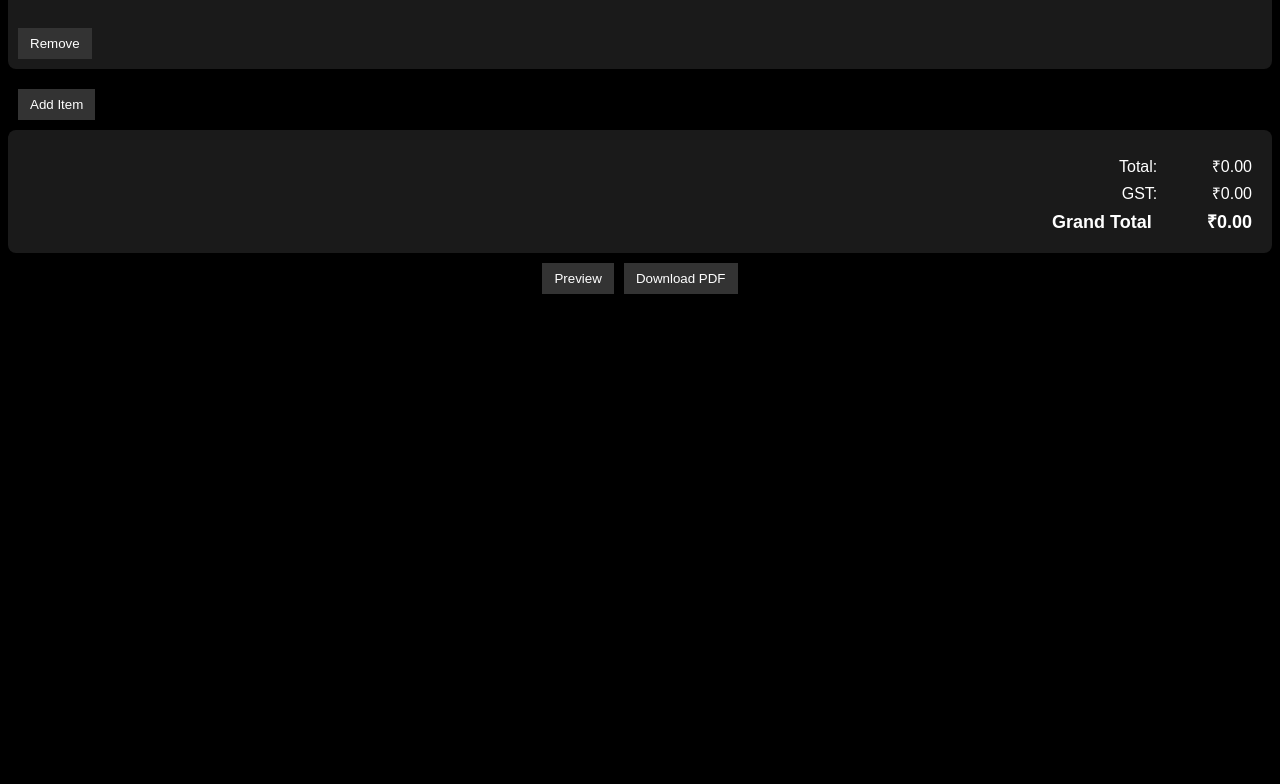
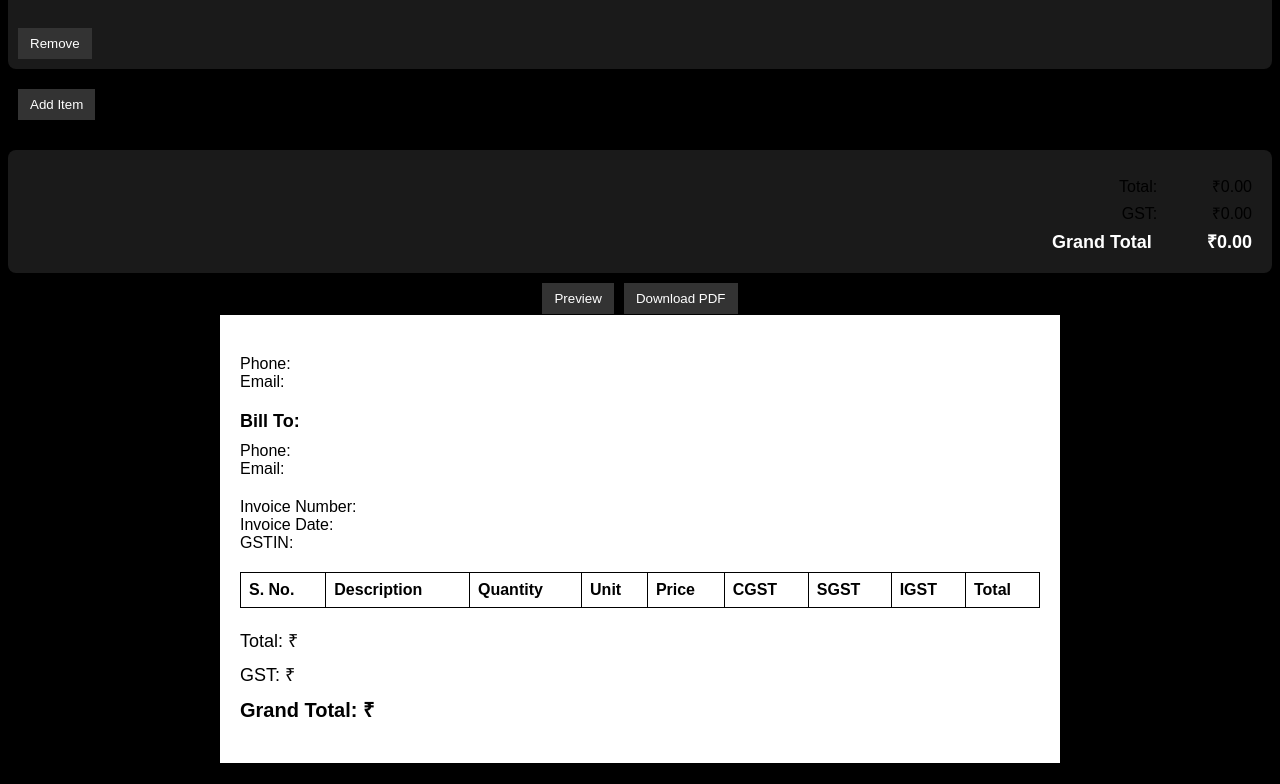
Before and after one commit to priyamkumar/Invoice-Generator, a React (Vite) app: page / in a window 1280 px wide. Shown: the part 1389-2173 px from the top of the page. Before the commit the page ends 1691 px from the top, so only its background shows below. Built offline with nearby package versions, Linux system fonts and the light colour scheme.

Commit message:
adding real time preview

```diff
--- a/src/App.css
+++ b/src/App.css
@@ -164,3 +164,62 @@ button:hover {
 #add-btn {
   margin: 10px;
 }
+
+
+
+.invoice-preview {
+  max-width: 800px;
+  margin: 0 auto;
+  padding: 20px;
+  border: 1px solid #000;
+  font-family: Arial, sans-serif;
+  background-color: #fff;
+  color: #000;
+}
+
+.header, .client-info, .invoice-details, .totals {
+  margin-bottom: 20px;
+}
+
+h2 {
+  font-size: 24px;
+  margin-bottom: 5px;
+  color: #000;
+}
+
+h3 {
+  font-size: 18px;
+  margin-bottom: 10px;
+  color: #000;
+}
+
+p {
+  margin: 0;
+  color: #000;
+}
+
+.item-table {
+  width: 100%;
+  border-collapse: collapse;
+  margin-bottom: 20px;
+}
+
+.item-table th, .item-table td {
+  border: 1px solid #000;
+  padding: 8px;
+  text-align: left;
+}
+
+.item-table th {
+  background-color: #fff;
+  color: #000;
+}
+
+.totals p {
+  font-size: 18px;
+  margin-bottom: 10px;
+}
+
+.totals b {
+  font-size: 20px;
+}
--- a/src/Components/BillInfo.jsx
+++ b/src/Components/BillInfo.jsx
@@ -4,9 +4,11 @@ import DateInvoiceGST from "./DateInvoiceGST";
 import ItemTable from "./ItemTable";
 import TotalAmount from "./TotalAmount";
 import PreviewPdfButton from "./PreviewPdfButton";
+import DocumentPreview from "./DocumentPreview";
 
 export default function BillInfo() {
-  const [items, setItems] = useState([{
+  const [items, setItems] = useState([
+    {
       serial: 0,
       description: "",
       quantity: 1,
@@ -18,15 +20,33 @@ export default function BillInfo() {
       utgstAmount: 0,
       igst: "",
       igstAmount: 0,
-    amount: 0
-  }]);
+      amount: 0,
+    },
+  ]);
+
+  const [details, setDetails] = useState({
+    cName: "",
+    cAddress: "",
+    cPhone: "",
+    cEmail: "",
+    clientName: "",
+    clientAddress: "",
+    clientPhone: "",
+    clientEmail: "",
+  });
+
+  const [invoiceNumber, setInvoiceNumber] = useState();
+  const [invoiceDate, setInvoiceDate] = useState();
+  const [gstNum, setGstNum] = useState();
+
   return (
     <div className="invoice-details">
-      <InvoiceDetails/>
-        <DateInvoiceGST />
-        <ItemTable items={items} setItems={setItems}/>
-        <TotalAmount items={items}/>
+      <InvoiceDetails details={details} setDetails={setDetails}/>
+      <DateInvoiceGST date={[invoiceDate, setInvoiceDate]} invoice={[invoiceDate, setInvoiceDate]} gst={[gstNum, setGstNum]}/>
+      <ItemTable items={items} setItems={setItems} />
+      <TotalAmount items={items} />
       <PreviewPdfButton />
+      <DocumentPreview details={details}/>
     </div>
   );
 }
--- a/src/Components/DateInvoiceGST.jsx
+++ b/src/Components/DateInvoiceGST.jsx
@@ -1,6 +1,15 @@
-import React from 'react'
+import React from "react";
 
-export default function DateInvoiceGST() {
+export default function DateInvoiceGST({ date, invoice, gst }) {
+  const [billDate, setDate] = date;
+  const [billNumber, setInvoice] = invoice;
+  const [gstNumber, setGst] = gst;
+  console.log(billDate);
+
+  const handleChange = (e) => {
+    const { name, value } = e.target;
+    setDate(name, value);
+  };
   return (
     <div className="date-invoice-gst">
       <div className="number">
@@ -14,12 +23,20 @@ export default function DateInvoiceGST() {
       </div>
       <div className="date">
         <label htmlFor="date">Invoice Date: </label>
-            <input type="date" id="date" placeholder="Date" min="01-01-2024" />
+        <input
+          type="date"
+          id="date"
+          name= "date"
+          placeholder="Date"
+          min="01-01-2024"
+          value={billDate}
+          onChange={handleChange}
+        />
       </div>
       <div className="gst-no">
         <label htmlFor="gst-no">GSTIN: </label>
-            <input type="text" id="gst-no" placeholder="GST Number" />
+        <input type="text" id="gst-no" placeholder="GST Number"/>
       </div>
     </div>
-  )
+  );
 }
--- a/src/Components/DocumentPreview.jsx
+++ b/src/Components/DocumentPreview.jsx
@@ -1,27 +1,28 @@
-import React from 'react';
+import React from "react";
 
-const DocumentPreview = ({ companyInfo, clientInfo, invoiceDetails, items, totalAmount, totalGst }) => {
+const DocumentPreview = ({details}) => {
+  const {cAddress, cEmail, cName, cPhone, clientAddress ,clientEmail, clientName, clientPhone} = details
   return (
     <div className="invoice-preview">
       <div className="header">
-        <h2>{companyInfo.name}</h2>
-        <p>{companyInfo.address}</p>
-        <p>Phone: {companyInfo.phone}</p>
-        <p>Email: {companyInfo.email}</p>
+        <h2>{cName}</h2>
+        <p>{cAddress}</p>
+        <p>Phone: {cPhone}</p>
+        <p>Email: {cEmail}</p>
       </div>
 
       <div className="client-info">
         <h3>Bill To:</h3>
-        <p>{clientInfo.name}</p>
-        <p>{clientInfo.address}</p>
-        <p>Phone: {clientInfo.phone}</p>
-        <p>Email: {clientInfo.email}</p>
+        <p>{clientName}</p>
+        <p>{clientAddress}</p>
+        <p>Phone: {clientPhone}</p>
+        <p>Email: {clientEmail}</p>
       </div>
 
       <div className="invoice-details">
-        <p>Invoice Number: {invoiceDetails.invoiceNumber}</p>
-        <p>Invoice Date: {invoiceDetails.date}</p>
-        <p>GSTIN: {invoiceDetails.gstNumber}</p>
+        <p>Invoice Number: {}</p>
+        <p>Invoice Date: {}</p>
+        <p>GSTIN: {}</p>
       </div>
 
       <table className="item-table">
@@ -38,27 +39,13 @@ const DocumentPreview = ({ companyInfo, clientInfo, invoiceDetails, items, total
             <th>Total</th>
           </tr>
         </thead>
-        <tbody>
-          {items.map((item, index) => (
-            <tr key={index}>
-              <td>{index + 1}</td>
-              <td>{item.description}</td>
-              <td>{item.quantity}</td>
-              <td>{item.unit}</td>
-              <td>₹{item.price.toFixed(2)}</td>
-              <td>{item.cgst}%</td>
-              <td>{item.sgst}%</td>
-              <td>{item.igst}%</td>
-              <td>₹{item.total.toFixed(2)}</td>
-            </tr>
-          ))}
-        </tbody>
+        <tbody>{}</tbody>
       </table>
 
       <div className="totals">
-        <p>Total: ₹{totalAmount.toFixed(2)}</p>
-        <p>GST: ₹{totalGst.toFixed(2)}</p>
-        <b>Grand Total: ₹{(totalAmount + totalGst).toFixed(2)}</b>
+        <p>Total: ₹{}</p>
+        <p>GST: ₹{}</p>
+        <b>Grand Total: ₹{}</b>
       </div>
     </div>
   );
--- a/src/Components/InvoiceDetails.jsx
+++ b/src/Components/InvoiceDetails.jsx
@@ -1,16 +1,6 @@
 import React, { useState } from "react";
 
-export default function InvoiceDetails() {
-  const [details, setDetails] = useState({
-    cName: "",
-    cAddress: "",
-    cPhone: "",
-    cEmail: "",
-    clientName: "",
-    clientAddress: "",
-    clientPhone: "",
-    clientEmail: "",
-  });
+export default function InvoiceDetails({details, setDetails}) {
   const handleDetails = (e) => {
     const { name, value } = e.target;
     setDetails((prev) => {
@@ -18,14 +8,9 @@ export default function InvoiceDetails() {
     });
   };
 
-  const handleSubmit = (e) => {
-    e.preventDefault();
-    console.log(details);
-  };
-
   return (
     <div className="container">
-      <form onSubmit={handleSubmit}>
+      <form >
         <div className="card">
           <label htmlFor="com-Name">Company Name </label>
           <input
--- a/src/Components/ItemTable.jsx
+++ b/src/Components/ItemTable.jsx
@@ -6,7 +6,6 @@ const handleInputChange = (index, event) => {
   const newItems = [...items];
   newItems[index][name] = value;
   const quantity = parseFloat(newItems[index].quantity) || 1;
-  console.log(newItems[index].unit);
   const price = parseFloat(newItems[index].price) || 0;
   const cgstRate = parseFloat(newItems[index].cgst) || 0;
   const cgstAmount = (price * cgstRate / 100) * quantity;
```
Lines whose indentation alone changed are shown as unchanged.
